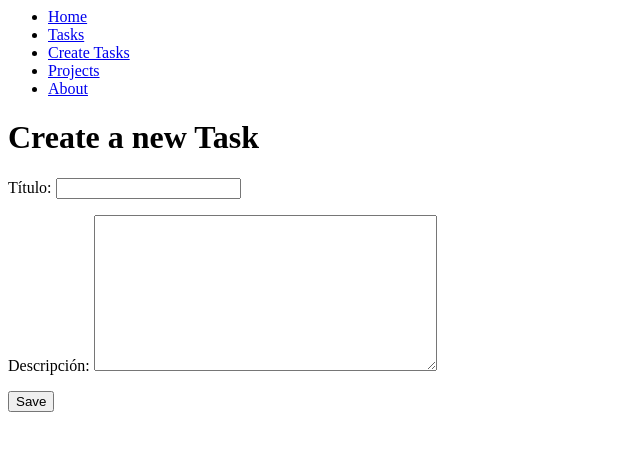
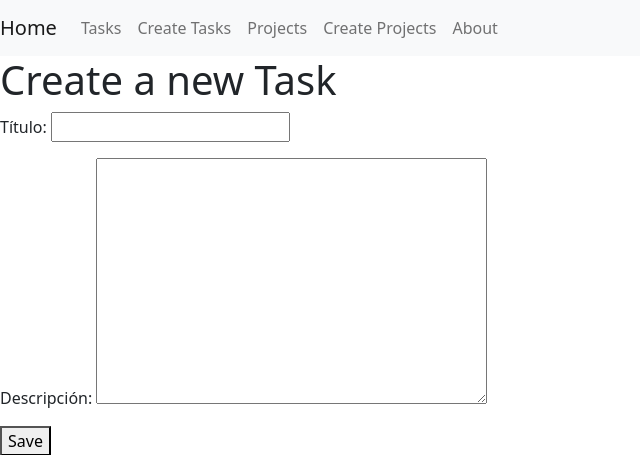
Before and after one commit to gon64/tasks, a Django app: page /tasks/create in a window 1280 px wide. Shown: the top 455 px of the page, without its empty margins (0-640 px from the left). Run offline with Django 4.2, Linux system fonts and the light colour scheme.

Commit message:
add createproject and task, bootstrap menu

```diff
--- a/tasks_app/forms.py
+++ b/tasks_app/forms.py
@@ -3,3 +3,6 @@ from django import forms
 class createTask(forms.Form):
     title = forms.CharField(label="Título", max_length=200)
     description = forms.CharField(label="Descripción", widget=forms.Textarea)
+
+class createProject(forms.Form):
+    name = forms.CharField(label="Nombre", max_length=200)
--- a/tasks_app/templates/layouts/base.html
+++ b/tasks_app/templates/layouts/base.html
@@ -1,22 +1,39 @@
-<nav>
-    <ul>
-        <li>
-            <a href="/">Home</a>
+<!doctype html>
+<html lang="en">
+  <head>
+    <meta charset="utf-8">
+    <meta name="viewport" content="width=device-width, initial-scale=1">
+    <title>Bootstrap demo</title>
+    <link href="https://cdn.jsdelivr.net/npm/bootstrap@5.2.1/dist/css/bootstrap.min.css" rel="stylesheet" integrity="sha384-iYQeCzEYFbKjA/T2uDLTpkwGzCiq6soy8tYaI1GyVh/UjpbCx/TYkiZhlZB6+fzT" crossorigin="anonymous">
+  </head>
+  <body>
+    <nav class="navbar navbar-expand-lg navbar-light bg-light">
+        <a class="navbar-brand" href="/">Home</a>
+        <button class="navbar-toggler" type="button" data-toggle="collapse" data-target="#navbarSupportedContent" aria-controls="navbarSupportedContent" aria-expanded="false" aria-label="Toggle navigation">
+          <span class="navbar-toggler-icon"></span>
+        </button>
+
+        <div class="collapse navbar-collapse" id="navbarSupportedContent">
+        <ul class="navbar-nav mr-auto">
+            <li class="nav-item">
+                <a href="/tasks" class="nav-link" >Tasks</a>
             </li>
-        <li>
-            <a href="/tasks">Tasks</a>
+            <li class="nav-item">
+                <a href="/tasks/create" class="nav-link" >Create Tasks</a>
             </li>
-        <li>
-            <a href="/tasks/create">Create Tasks</a>
+            <li class="nav-item">
+                <a href="/projects" class="nav-link"> Projects</a>
             </li>
-        <li>
-            <a href="/projects">Projects</a>
+            <li class="nav-item">
+                <a href="/projects/create" class="nav-link">Create Projects</a>
             </li>
-        <li>
-            <a href="/about">About</a>
+            <li class="nav-item">
+                <a href="/about" class="nav-link" >About</a>
             </li>
         </ul>
     </nav>
-
         {% block content %}
         {% endblock %}
+        <script src="https://cdn.jsdelivr.net/npm/bootstrap@5.2.1/dist/js/bootstrap.bundle.min.js" integrity="sha384-u1OknCvxWvY5kfmNBILK2hRnQC3Pr17a+RTT6rIHI7NnikvbZlHgTPOOmMi466C8" crossorigin="anonymous"></script>
+  </body>
+</html>
--- a/tasks_app/urls.py
+++ b/tasks_app/urls.py
@@ -22,6 +22,7 @@ urlpatterns = [
     path('about/', views.about),
     path('hello/<str:username>', views.hello),
     path('projects/', views.projects),
+    path('projects/create', views.create_project),
     path('projects/<int:id>', views.projects),
     path('tasks/', views.tasks),
     path('tasks/create', views.create_task),
--- a/tasks_app/views.py
+++ b/tasks_app/views.py
@@ -1,7 +1,7 @@
 from django.shortcuts import render, get_object_or_404, redirect
 from django.http import HttpResponse
 from .models import Project, Task
-from .forms import createTask
+from .forms import createTask, createProject
 # Create your views here.
 
 def hello(request, username):
@@ -23,21 +23,21 @@ def index(request):
     })
 
 def projects(request):
-    return render(request,'projects.html')
+    return render(request,'projects/projects.html')
     # return JsonResponse(list(Project.objects.values()), safe=False)
 
 def projects(request, id=None):
     # projects = list(Project.objects.values())
     # return HttpResponse("id: %s" % id)
     projects = Project.objects.all()
-    return render(request,'projects.html', {
+    return render(request,'projects/projects.html', {
         'projects' : projects
     })
 
 def tasks(request):
     #return render(request,'tasks.html')
     tasks = Task.objects.all()
-    return render(request, 'tasks.html', {
+    return render(request, 'tasks/tasks.html', {
         'tasks' : tasks
     })
     #return HttpResponse('tasks')
@@ -46,7 +46,7 @@ def create_task(request):
     if request.method == 'GET':
         print(request.GET)
         # show interface
-        return render(request, 'create_task.html',{
+        return render(request, 'tasks/create_task.html', {
             'form' : createTask()
         })
     else:
@@ -57,6 +57,17 @@ def create_task(request):
             project_id=1
         )
         return redirect('/tasks')
-        return render(request,'create_task.html', {
-            'form': createTask()
+
+
+def create_project(request):
+    if request.method == 'GET':
+        # do stuff
+        return render(request,'projects/create_project.html', {
+            'form': createProject()
         })
+    else:
+        Project.objects.create(
+            name=request.POST['name']
+        )
+        # do that other stuff
+        return redirect('/projects')
```
Also changed, not shown: tasks_app/templates/projects/create_project.html (added, +9 -0 lines), db.sqlite3, tasks_app/templates/projects/projects.html (renamed from tasks_app/templates/projects.html), tasks_app/templates/tasks/create_task.html (renamed from tasks_app/templates/create_task.html), tasks_app/templates/tasks/tasks.html (renamed from tasks_app/templates/tasks.html), 1 other file. Lines whose indentation alone changed are shown as unchanged.
